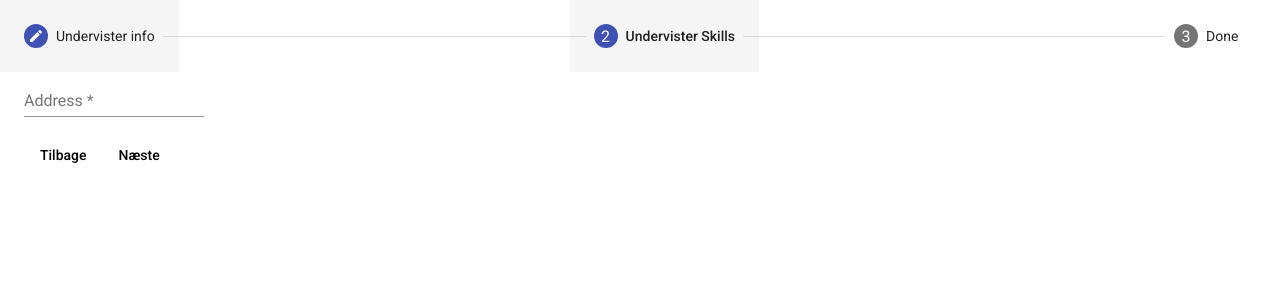
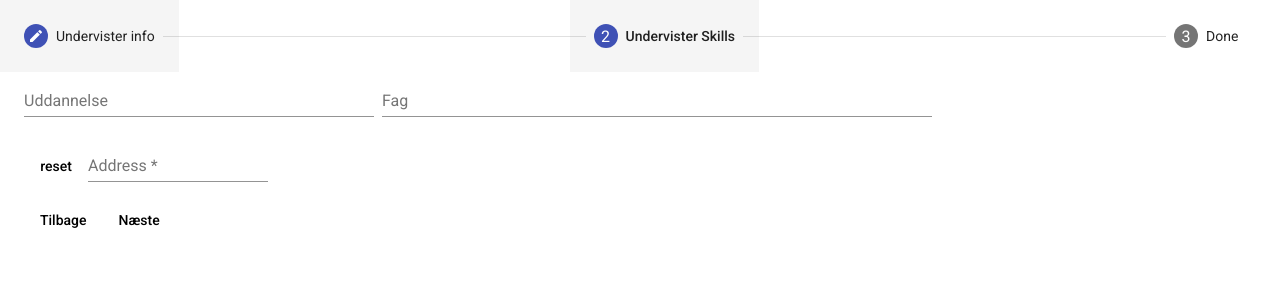
Before and after one commit to kotikkir9/lars, an Angular app in the folder LarsV2.App/ClientApp/: page /opret in a window 1280 px wide. Both pictures are taken after typing "Sample", "Sample", "name@example.com", "5551234" into the empty fields and a click on the button "Næste". Shown: the top 300 px of the page. Built offline with nearby package versions, Linux system fonts and the light colour scheme.

Commit message:
Tilføjer reset function

```diff
--- a/LarsV2.App/ClientApp/src/app/component/create-teacher/create-teacher.component.html
+++ b/LarsV2.App/ClientApp/src/app/component/create-teacher/create-teacher.component.html
@@ -42,6 +42,8 @@
 	<mat-step [stepControl]="secondFormGroup">
 	  <form [formGroup]="secondFormGroup">
 		<ng-template matStepLabel>Undervister Skills</ng-template>
+		<app-uddannelse-input #ugInput></app-uddannelse-input>
+		<button mat-button (click)="ugInput.reset()">reset</button>
 		<mat-form-field>
 		  <mat-label>Address</mat-label>
 		  <input matInput formControlName="secondCtrl" placeholder="Ex. 1 Main St, New York, NY"
--- a/LarsV2.App/ClientApp/src/app/component/create-teacher/create-teacher.component.ts
+++ b/LarsV2.App/ClientApp/src/app/component/create-teacher/create-teacher.component.ts
@@ -24,7 +24,6 @@ export class CreateTeacherComponent implements OnInit {
       secondCtrl: ['', Validators.required],
     });
 
-    // this.firstFormGroup.controls['email']
   }
 
 }
--- a/LarsV2.App/ClientApp/src/app/component/uddannelse-input/uddannelse-input.component.ts
+++ b/LarsV2.App/ClientApp/src/app/component/uddannelse-input/uddannelse-input.component.ts
@@ -46,6 +46,11 @@ export class UddannelseInputComponent implements OnInit {
     );
 
     this.loadData();
+  }
+
+  reset(){
+    this.uddannelseFormGroup.controls["fag"].setValue("");
+    this.uddannelseFormGroup.controls["uddannelse"].setValue("");
   }
 
   private dataIsChanges():void {
```
